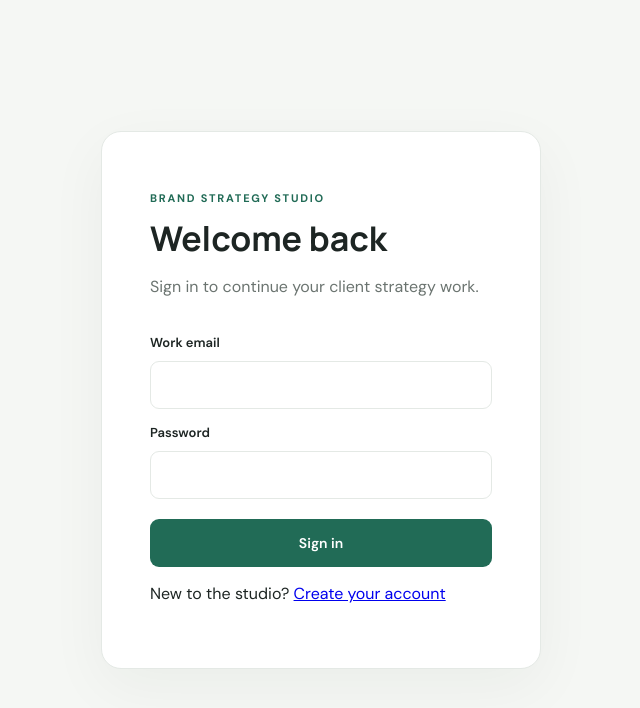
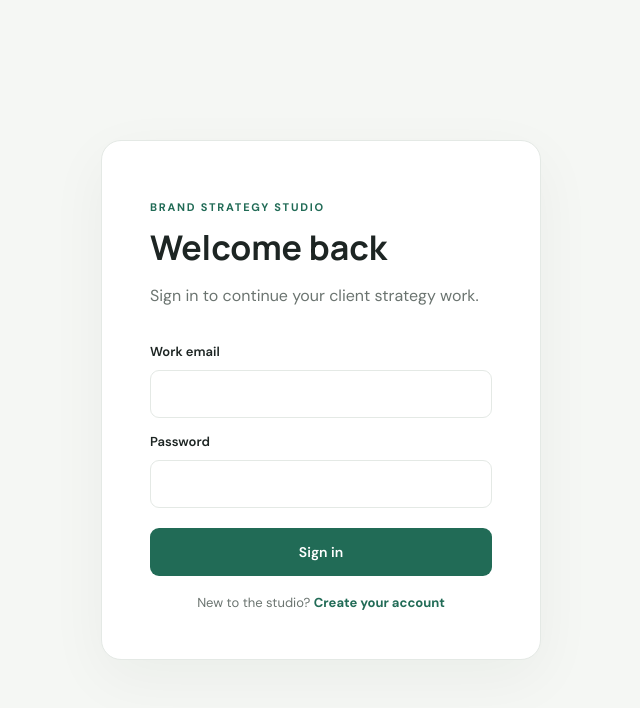
Before and after one commit to 112233Dav/Brand-Strategy-Agency-app, a Next.js app: page /login in a window 1280 px wide. Shown: the top 708 px of the page, without its empty margins (319-959 px from the left). Built offline with nearby package versions, Linux system fonts and the light colour scheme.

Commit message:
Style account creation guidance

```diff
--- a/src/app/globals.css
+++ b/src/app/globals.css
@@ -18,6 +18,9 @@ main { min-height: 100vh; display: grid; place-items: center; padding: 32px; }
 .eyebrow { font-size: 11px; font-weight: 700; letter-spacing: .16em; color: var(--green); }
 h1 { font-size: 34px; line-height: 1.15; margin: 14px 0; }
 .muted { color: var(--muted); line-height: 1.6; }
+.auth-footer { margin: 18px 0 0; color: var(--muted); font-size: 13px; text-align: center; }
+.auth-footer a { color: var(--green); font-weight: 700; text-decoration: none; }
+.auth-footer a:hover { text-decoration: underline; }
 .auth-form { display: grid; gap: 10px; margin: 30px 0 12px; }
 .auth-form label, .form-grid label { font-weight: 600; font-size: 13px; margin-top: 5px; }
 .auth-form input { height: 48px; padding: 0 14px; border: 1px solid var(--line); border-radius: 9px; font: inherit; }
```
